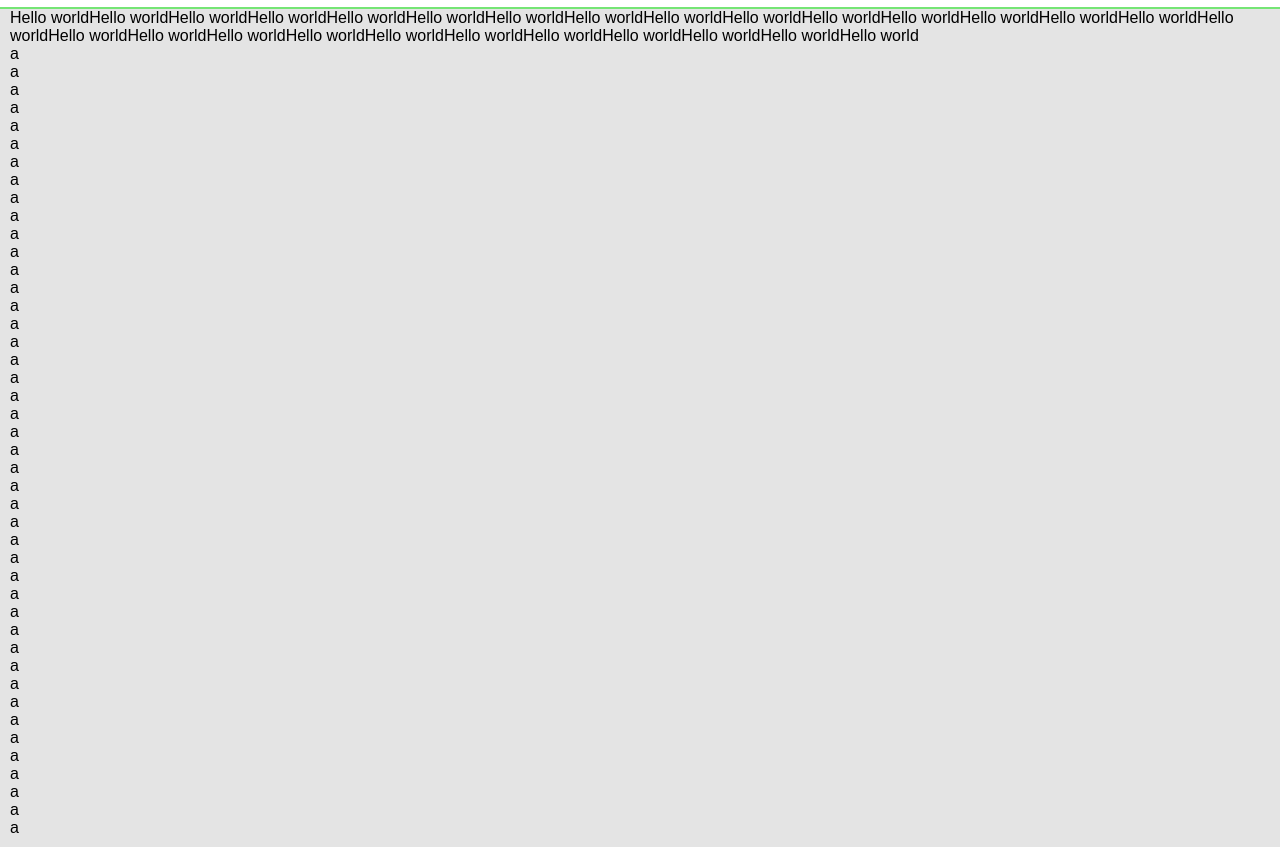
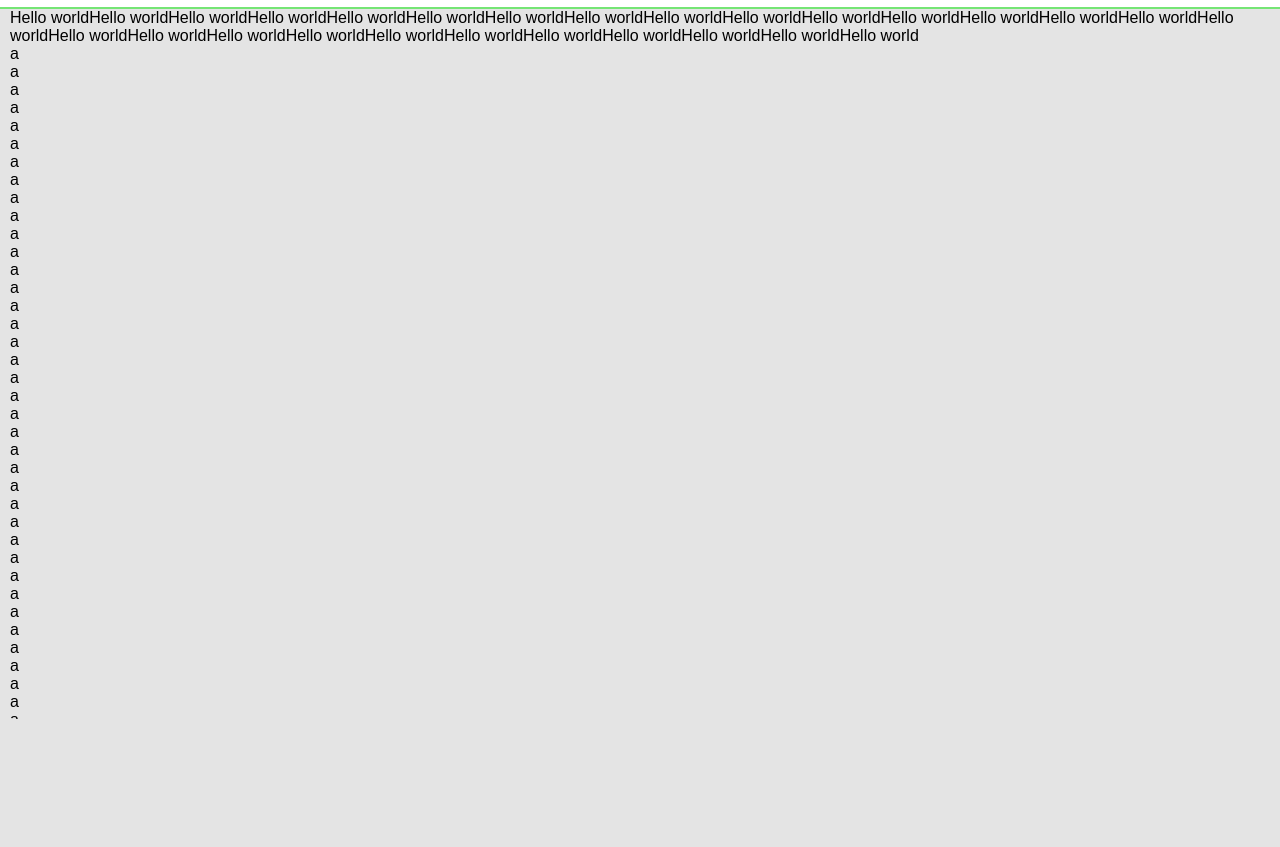
Before and after one commit to aadrian333/dopaject, a plain HTML site: page pageStructure/index.html in a window 1280 px wide. Shown: the part 71-918 px from the top of the page. After the commit the page ends 800 px from the top, so only its background shows below. Drawn offline with Linux system fonts and the light colour scheme.

Commit message:
Update styles.css

```diff
--- a/pageStructure/styles.css
+++ b/pageStructure/styles.css
@@ -193,7 +193,7 @@
 	margin: 10px;
 
 	width: calc(100% - 10px);
-	height: calc(100vh - var(--search-height) - 10	px);
+	height: calc(100vh - var(--search-height) - 10px);
 
 	overflow-y: scroll;
 
```
